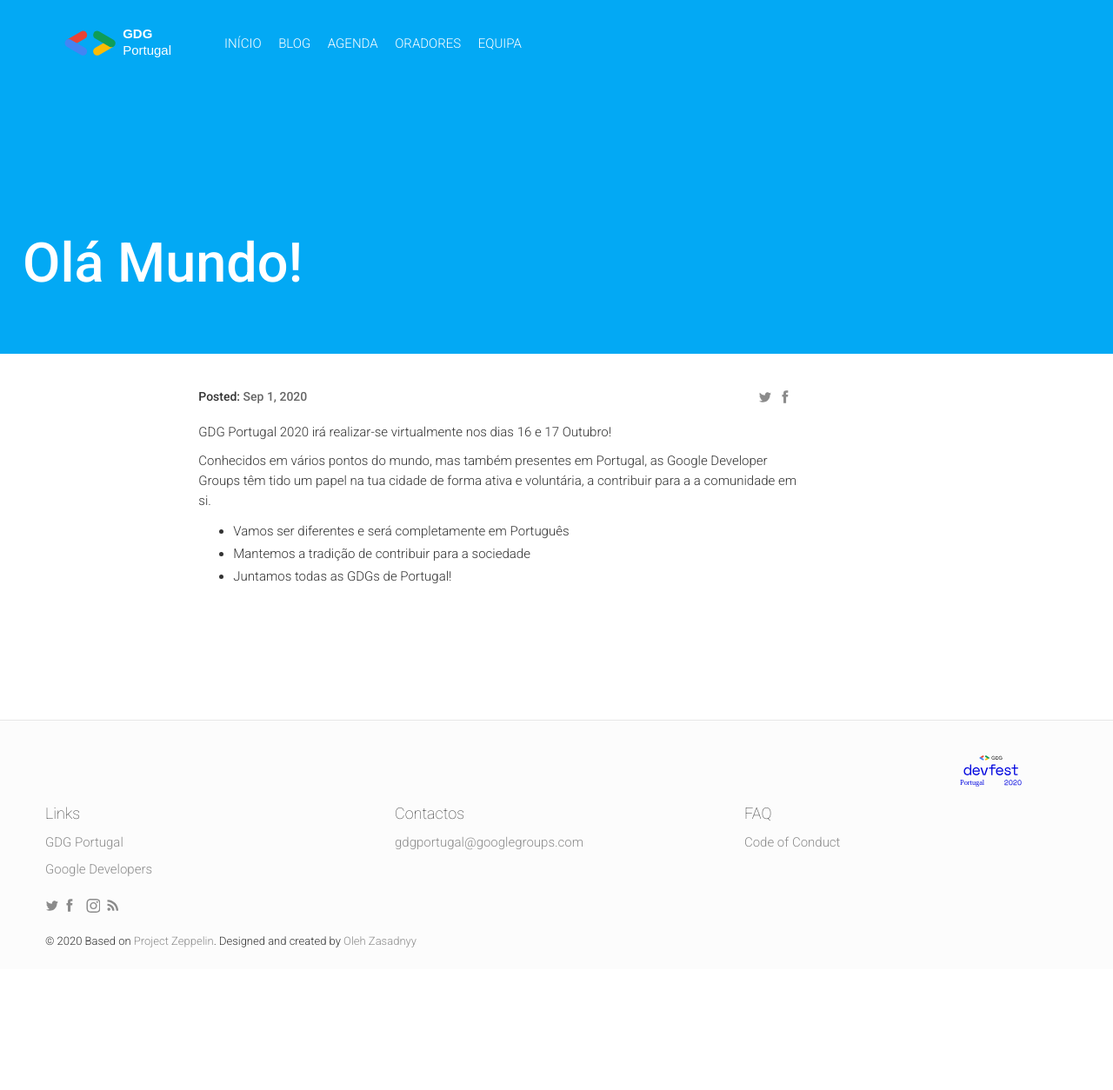
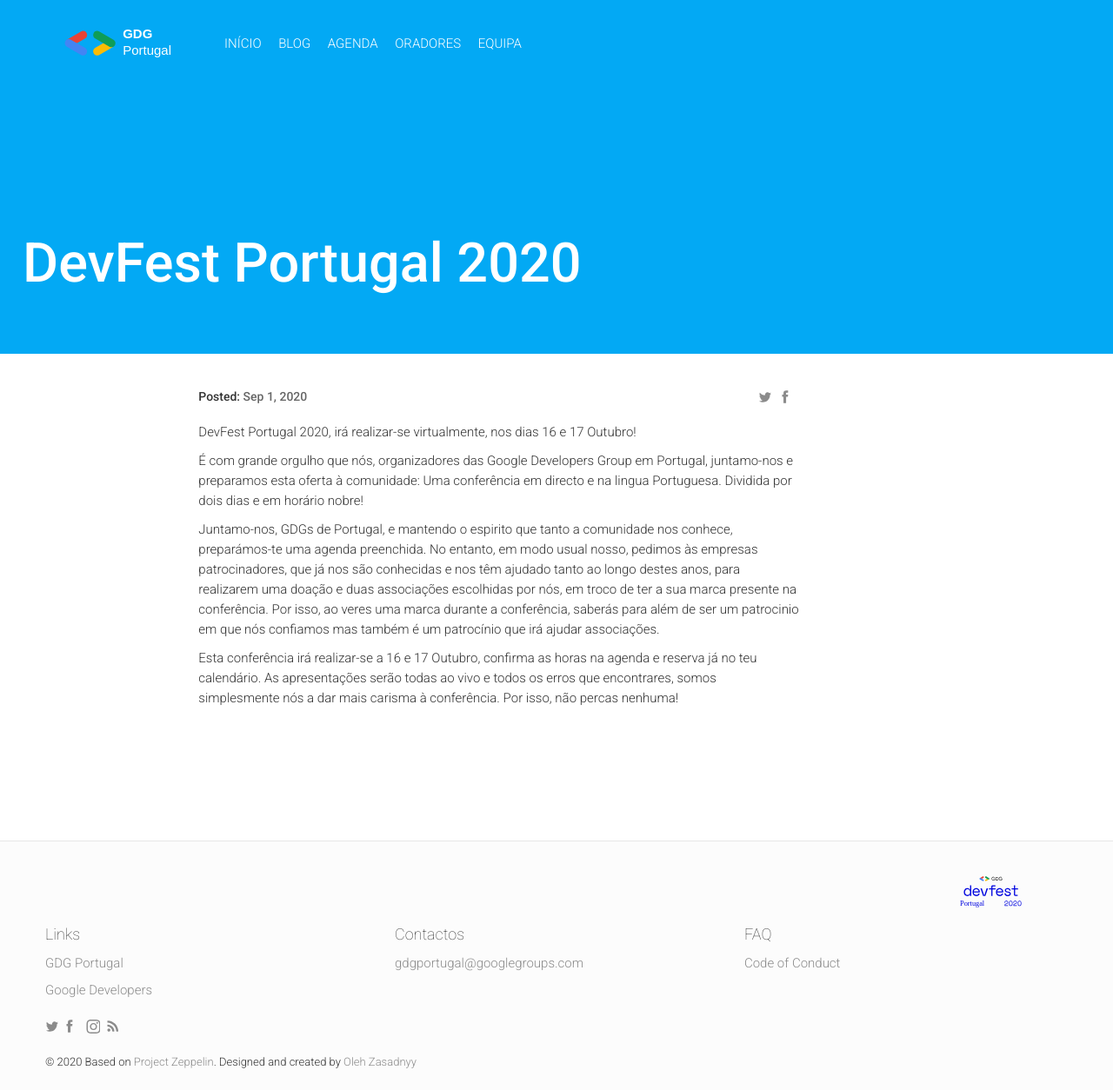
Before and after one commit to GDGPortugal/devFestPT-2020, a Jekyll site: the page built from _posts/2020-09-01-hello-world.markdown, in a window 1280 px wide and 1254 px high. Shown: the whole window at 87% size. Built offline with Jekyll 4.4.1, drawn with Linux system fonts in a browser that asks for light colours; nearby versions of some CDN libraries; comment, search, counter and statistics services are not loaded.

Commit message:
DevFest Portugal 2020

```diff
--- a/_posts/2020-09-01-hello-world.markdown
+++ b/_posts/2020-09-01-hello-world.markdown
@@ -1,13 +1,13 @@
 ---
 layout: post
-title:  "Olá Mundo!"
+title:  "DevFest Portugal 2020"
 date:   2020-09-01 09:00:00
 isStaticPost: false
 ---
-GDG Portugal 2020 irá realizar-se virtualmente nos dias 16 e 17 Outubro!
+DevFest Portugal 2020, irá realizar-se virtualmente, nos dias 16 e 17 Outubro!
 
-Conhecidos em vários pontos do mundo, mas também presentes em Portugal, as Google Developer Groups têm tido um papel na tua cidade de forma ativa e voluntária, a contribuir para a a comunidade em si.
+É com grande orgulho que nós, organizadores das Google Developers Group em Portugal, juntamo-nos e preparamos esta oferta à comunidade: Uma conferência em directo e na lingua Portuguesa. Dividida por dois dias e em horário nobre!
 
-- Vamos ser diferentes e será completamente em Português
-- Mantemos a tradição de contribuir para a sociedade
-- Juntamos todas as GDGs de Portugal!
+Juntamo-nos, GDGs de Portugal, e mantendo o espirito que tanto a comunidade nos conhece, preparámos-te uma agenda preenchida. No entanto, em modo usual nosso, pedimos às empresas patrocinadores, que já nos são conhecidas e nos têm ajudado tanto ao longo destes anos, para realizarem uma doação e duas associações escolhidas por nós, em troco de ter a sua marca presente na conferência. Por isso, ao veres uma marca durante a conferência, saberás para além de ser um patrocinio em que nós confiamos mas também é um patrocínio que irá ajudar associações.
+
+Esta conferência irá realizar-se a 16 e 17 Outubro, confirma as horas na agenda e reserva já no teu calendário. As apresentações serão todas ao vivo e todos os erros que encontrares, somos simplesmente nós a dar mais carisma à conferência. Por isso, não percas nenhuma!
```
